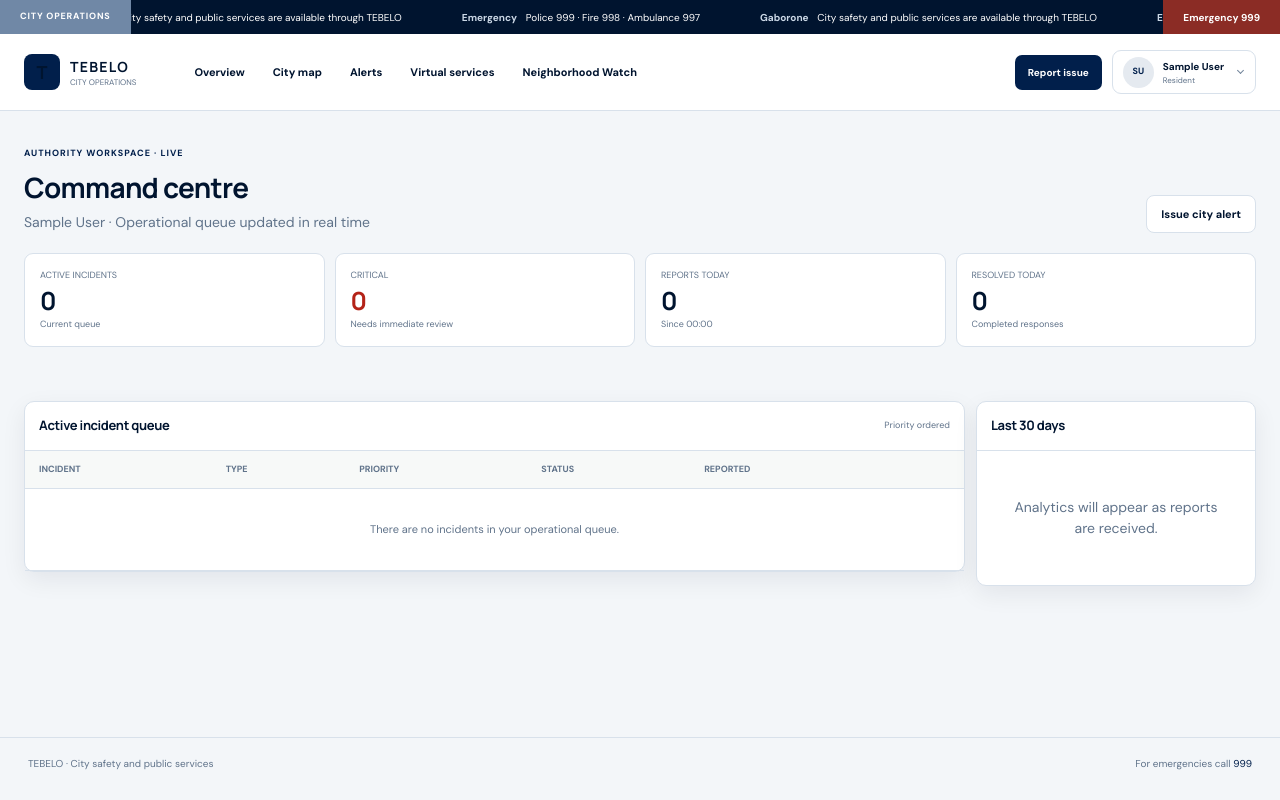
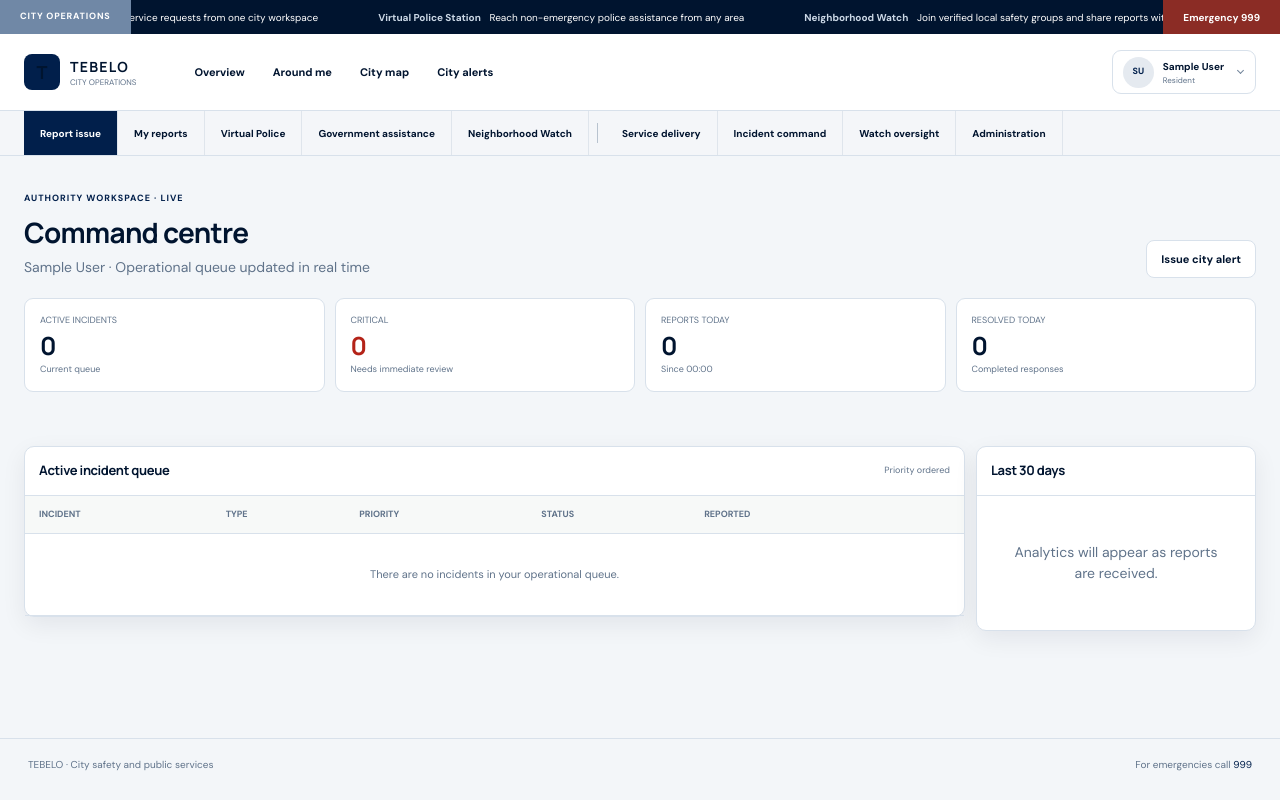
Before and after one commit to Yardsphuthego/tebelo-smart-city-platform, a Django app: page /command/ in a window 1280 px wide. Run offline with Django 5.2, Linux system fonts and the light colour scheme; the visitor is signed in with stand-in values (Sample User, id 1); data comes from the database, SQL or seed files in the repository; data that the repository does not hold is empty.

Commit message:
Expose platform actions across two navigation levels

```diff
--- a/accounts/tests.py
+++ b/accounts/tests.py
@@ -15,7 +15,7 @@ class PhoneAccountTests(TestCase):
         )
         self.client.force_login(resident)
         authenticated = self.client.get(reverse("home"))
-        self.assertContains(authenticated, "Open dashboard")
+        self.assertContains(authenticated, "My workspace")
         self.assertContains(authenticated, "Sign out")
         self.assertNotContains(authenticated, ">Sign in<")
 
--- a/config/settings.py
+++ b/config/settings.py
@@ -125,7 +125,7 @@ UNFOLD = {
     "SHOW_HISTORY": True,
     "SHOW_VIEW_ON_SITE": True,
     "BORDER_RADIUS": "10px",
-    "STYLES": [lambda request: static("css/admin.css")],
+    "STYLES": [lambda request: static("css/admin.css"), lambda request: static("css/admin-nav.css")],
     "SCRIPTS": [lambda request: static("js/loading.js")],
     "COLORS": {
         "primary": {
--- /dev/null
+++ b/static/css/workspace-nav.css
@@ -0,0 +1,48 @@
+/* Two visible navigation levels; account menus remain profile-only. */
+.workspace-service-nav {
+  align-items: center;
+  background: #f4f6f9;
+  border-top: 1px solid var(--line);
+  display: flex;
+  min-height: 44px;
+  overflow-x: auto;
+  padding: 0 max(24px, calc((100vw - 1500px) / 2));
+  scrollbar-width: thin;
+  white-space: nowrap;
+}
+.workspace-service-nav > a {
+  align-items: center;
+  border-right: 1px solid #dfe5ec;
+  color: var(--ink);
+  display: flex;
+  font-size: 10px;
+  font-weight: 650;
+  min-height: 44px;
+  padding: 0 16px;
+}
+.workspace-service-nav > a:first-child { background: #011f4b; color: #fff; }
+.workspace-service-nav > a:hover { background: #e8edf3; }
+.workspace-service-nav > a:first-child:hover { background: #0b3263; }
+.workspace-service-nav > span { background: #b8c3cf; flex: 0 0 auto; height: 20px; margin: 0 8px; width: 1px; }
+.workspace-theme-options { display: flex !important; flex-flow: row wrap; gap: 5px; padding: 10px 9px !important; }
+.workspace-theme-options > span { flex: 0 0 100%; padding: 0 0 5px !important; }
+.workspace-theme-options button { background: #f0f3f7; border: 1px solid var(--line); border-radius: 6px; color: var(--ink); cursor: pointer; font-size: 9px; padding: 7px 10px; }
+.workspace-theme-options button[aria-pressed="true"] { background: #011f4b; color: #fff; }
+.workspace-account-panel { min-width: 310px; }
+.workspace-site .app-main { min-height: calc(100vh - 218px); }
+.workspace-site .messages { top: 170px; }
+html[data-theme="dark"] .workspace-service-nav { background: #162131; border-color: #314052; }
+html[data-theme="dark"] .workspace-service-nav > a { border-color: #314052; color: #eef3f8; }
+html[data-theme="dark"] .workspace-service-nav > a:hover { background: #223147; }
+html[data-theme="dark"] .workspace-theme-options button { background: #182536; border-color: #314052; color: #eef3f8; }
+
+@media (max-width: 980px) {
+  .workspace-header .workspace-primary-nav { display: none; }
+  .workspace-service-nav { align-items: stretch; background: #fff; box-shadow: 0 18px 32px rgba(0,20,47,.13); display: none; flex-direction: column; max-height: calc(100vh - 102px); overflow: auto; padding: 8px 16px 18px; position: absolute; top: 102px; width: 100%; }
+  .workspace-service-nav.is-open { display: flex; }
+  .workspace-service-nav > a { border-bottom: 1px solid var(--line); border-right: 0; min-height: 43px; }
+  .workspace-service-nav > span { display: none; }
+  html[data-theme="dark"] .workspace-service-nav { background: #111b28; }
+  .workspace-site .messages { top: 112px; }
+  .workspace-site .app-main { min-height: calc(100vh - 174px); }
+}
--- a/static/js/app.js
+++ b/static/js/app.js
@@ -1,17 +1,17 @@
 const menuButton = document.querySelector('[data-workspace-menu-toggle]');
-const navigation = document.querySelector('[data-workspace-navigation]');
+const navigationRows = document.querySelectorAll('[data-workspace-navigation]');
 const account = document.querySelector('[data-workspace-account]');
 
 function closeMenus() {
-  if (navigation) navigation.classList.remove('is-open');
+  navigationRows.forEach((navigation) => navigation.classList.remove('is-open'));
   if (menuButton) menuButton.setAttribute('aria-expanded', 'false');
   if (account) account.removeAttribute('open');
 }
 
-if (menuButton && navigation) menuButton.addEventListener('click', () => {
-  const open = !navigation.classList.contains('is-open');
+if (menuButton && navigationRows.length) menuButton.addEventListener('click', () => {
+  const open = !Array.from(navigationRows).some((navigation) => navigation.classList.contains('is-open'));
   closeMenus();
-  navigation.classList.toggle('is-open', open);
+  navigationRows.forEach((navigation) => navigation.classList.toggle('is-open', open));
   menuButton.setAttribute('aria-expanded', String(open));
 });
 
@@ -19,4 +19,6 @@ document.addEventListener('click', (event) => {
   if (account && account.open && !account.contains(event.target)) account.removeAttribute('open');
 });
 document.addEventListener('keydown', (event) => { if (event.key === 'Escape') closeMenus(); });
-window.addEventListener('resize', () => { if (window.innerWidth > 980 && navigation) navigation.classList.remove('is-open'); });
+window.addEventListener('resize', () => {
+  if (window.innerWidth > 980) navigationRows.forEach((navigation) => navigation.classList.remove('is-open'));
+});
--- a/templates/base.html
+++ b/templates/base.html
@@ -8,7 +8,7 @@
   <link rel="preconnect" href="https://fonts.googleapis.com"><link rel="preconnect" href="https://fonts.gstatic.com" crossorigin>
   <link href="https://fonts.googleapis.com/css2?family=DM+Sans:wght@400;500;600;700&family=Manrope:wght@600;700&display=swap" rel="stylesheet">
   <script src="{% static 'js/theme.js' %}"></script>
-  <link rel="stylesheet" href="{% static 'css/app.css' %}">{% block head %}{% endblock %}
+  <link rel="stylesheet" href="{% static 'css/app.css' %}"><link rel="stylesheet" href="{% static 'css/workspace-nav.css' %}">{% block head %}{% endblock %}
 </head>
 <body class="workspace-site {% block body_class %}{% endblock %}">
   <a class="skip-link" href="#main">Skip to content</a>
@@ -18,7 +18,10 @@
         <strong>City operations</strong>
         <div class="civic-strip-viewport"><div class="civic-strip-track">
           {% for copy in '12' %}<div class="civic-strip-group">
-            {% for alert in ticker_alerts %}<span><b>{{ alert.title }}</b> {{ alert.summary|truncatechars:90 }}</span>{% empty %}<span><b>Gaborone</b> City safety and public services are available through TEBELO</span>{% endfor %}
+            {% for alert in ticker_alerts %}<span><b>{{ alert.title }}</b> {{ alert.summary|truncatechars:90 }}</span>{% endfor %}
+            <span><b>City service access</b> Submit and track service requests from one city workspace</span>
+            <span><b>Virtual Police Station</b> Reach non-emergency police assistance from any area</span>
+            <span><b>Neighborhood Watch</b> Join verified local safety groups and share reports with police</span>
             <span><b>Emergency</b> Police 999 · Fire 998 · Ambulance 997</span>
           </div>{% endfor %}
         </div></div>
@@ -27,23 +30,24 @@
       <div class="workspace-topnav">
         <a class="workspace-brand" href="{% url 'home' %}"><span class="brand-mark">T</span><span><strong>TEBELO</strong><small>City operations</small></span></a>
         <button class="workspace-menu-toggle" type="button" data-workspace-menu-toggle aria-expanded="false" aria-controls="workspace-navigation"><span></span><span></span><span></span><b>Menu</b></button>
-        <nav class="workspace-primary-nav" id="workspace-navigation" data-workspace-navigation aria-label="Workspace navigation">
-          <a href="{% url 'dashboard' %}">Overview</a><a href="{% url 'city_map' %}">City map</a><a href="{% url 'alerts' %}">Alerts</a><a href="{% url 'service_desks' %}">Virtual services</a><a href="{% url 'watch_groups' %}">Neighborhood Watch</a>
+        <nav class="workspace-primary-nav" id="workspace-navigation" data-workspace-navigation aria-label="Primary workspace navigation">
+          <a href="{% url 'dashboard' %}">Overview</a><a href="{% url 'around_me' %}">Around me</a><a href="{% url 'city_map' %}">City map</a><a href="{% url 'alerts' %}">City alerts</a>
         </nav>
         <div class="workspace-top-actions">
-          <a class="workspace-report-action" href="{% url 'report_incident' %}">Report issue</a>
           <details class="workspace-account-menu" data-workspace-account>
             <summary><span class="workspace-avatar">{{ user.first_name|first|default:'U' }}{{ user.last_name|first }}</span><span><strong>{{ user.get_full_name|default:user.phone_number|default:user.email }}</strong><small>{{ user.get_role_display }}</small></span><i></i></summary>
             <div class="workspace-account-panel">
               <header><small>Signed in</small><strong>{{ user.phone_number|default:user.email }}</strong></header>
-              <section><span>My workspace</span><a href="{% url 'dashboard' %}"><b>Overview</b><small>Personal city workspace</small></a><a href="{% url 'around_me' %}"><b>Around me</b><small>Nearby verified activity</small></a><a href="{% url 'my_reports' %}"><b>My reports</b><small>Track submitted reports</small></a><a href="{% url 'profile' %}"><b>Account settings</b><small>Profile and alert preferences</small></a></section>
-              <section><span>City services</span><a href="{% url 'report_incident' %}"><b>Report an incident</b><small>Safety or public-service issue</small></a><a href="{% url 'service_desks' %}"><b>Virtual public services</b><small>Police and government assistance</small></a><a href="{% url 'watch_groups' %}"><b>Neighborhood Watch</b><small>Community safety groups</small></a></section>
-              {% if user.is_authority %}<section><span>Authority operations</span><a href="{% url 'delivery_command' %}"><b>Service delivery</b><small>Cases, deadlines and handoffs</small></a><a href="{% url 'command_dashboard' %}"><b>Incident command</b><small>Operational incident queue</small></a>{% if can_manage_watch %}<a href="{% url 'watch_command' %}"><b>Watch oversight</b><small>Police community coordination</small></a>{% endif %}{% if user.is_staff %}<a href="{% url 'admin:index' %}"><b>Platform administration</b><small>System configuration and governance</small></a>{% endif %}</section>{% endif %}
+              <section><span>Profile</span><a href="{% url 'profile' %}"><b>Account settings</b><small>Personal details and alert preferences</small></a></section>
+              <section class="workspace-theme-options"><span>Appearance</span><button type="button" data-theme-option="light">Light</button><button type="button" data-theme-option="dark">Dark</button><button type="button" data-theme-option="system">System</button></section>
               <form method="post" action="{% url 'logout' %}">{% csrf_token %}<button>Sign out</button></form>
             </div>
           </details>
         </div>
       </div>
+      <nav class="workspace-service-nav" data-workspace-navigation aria-label="Services and operations navigation">
+        <a href="{% url 'report_incident' %}"><b>Report issue</b></a><a href="{% url 'my_reports' %}">My reports</a><a href="{% url 'service_desks' %}?desk=police">Virtual Police</a><a href="{% url 'service_desks' %}?desk=government">Government assistance</a><a href="{% url 'watch_groups' %}">Neighborhood Watch</a>{% if user.is_authority %}<span></span><a href="{% url 'delivery_command' %}">Service delivery</a><a href="{% url 'command_dashboard' %}">Incident command</a>{% if can_manage_watch %}<a href="{% url 'watch_command' %}">Watch oversight</a>{% endif %}{% if user.is_staff %}<a href="{% url 'admin:index' %}">Administration</a>{% endif %}{% endif %}
+      </nav>
     </header>
     {% if messages %}<div class="messages" role="status">{% for message in messages %}<div class="message {{ message.tags }}">{{ message }}</div>{% endfor %}</div>{% endif %}
     <main id="main" class="app-main">{% block content %}{% endblock %}</main>
--- a/templates/public_base.html
+++ b/templates/public_base.html
@@ -44,6 +44,7 @@
         <span></span><span></span><span></span><b>Menu</b>
       </button>
       <nav class="public-primary-nav" id="public-navigation" data-public-navigation aria-label="Primary navigation">
+        {% if user.is_authenticated %}<a class="public-nav-link" href="{% url 'dashboard' %}">My workspace</a>{% endif %}
         <details class="public-nav-dropdown">
           <summary>City services <i></i></summary>
           <div class="public-dropdown-panel">
@@ -67,6 +68,7 @@
         </details>
         <a class="public-nav-link" href="{% url 'city_map' %}">Explore Gaborone</a>
         <a class="public-nav-link" href="{% url 'alerts' %}">City status</a>
+        {% if user.is_authority %}<details class="public-nav-dropdown"><summary>Authority <i></i></summary><div class="public-dropdown-panel"><span>Authority operations</span><a href="{% url 'delivery_command' %}"><strong>Service delivery</strong><small>Cases, deadlines and handoffs</small></a><a href="{% url 'command_dashboard' %}"><strong>Incident command</strong><small>Operational incident queue</small></a>{% if can_manage_watch %}<a href="{% url 'watch_command' %}"><strong>Watch oversight</strong><small>Community policing coordination</small></a>{% endif %}{% if user.is_staff %}<a href="{% url 'admin:index' %}"><strong>Administration</strong><small>System management and governance</small></a>{% endif %}</div></details>{% endif %}
         <details class="public-nav-dropdown theme-dropdown">
           <summary><span class="account-label"><span class="theme-symbol">◐</span><span data-theme-label>System</span></span><i></i></summary>
           <div class="public-dropdown-panel theme-panel">
@@ -81,11 +83,7 @@
           <div class="public-dropdown-panel account-panel">
             {% if user.is_authenticated %}
               <span>Signed in as {{ user.phone_number|default:user.email }}</span>
-              <a href="{% url 'dashboard' %}"><strong>Open dashboard</strong><small>Your TEBELO workspace</small></a>
-              <a href="{% url 'my_reports' %}"><strong>My reports</strong><small>Track response progress</small></a>
-              <a href="{% url 'around_me' %}"><strong>Around me</strong><small>Nearby verified activity</small></a>
               <a href="{% url 'profile' %}"><strong>Account settings</strong><small>Profile and alert preferences</small></a>
-              {% if user.is_authority %}<span>Authority operations</span><a href="{% url 'delivery_command' %}"><strong>Service delivery</strong><small>Cases, deadlines and handoffs</small></a><a href="{% url 'command_dashboard' %}"><strong>Incident command</strong><small>Operational incident queue</small></a>{% if can_manage_watch %}<a href="{% url 'watch_command' %}"><strong>Watch oversight</strong><small>Community policing coordination</small></a>{% endif %}{% if user.is_staff %}<a href="{% url 'admin:index' %}"><strong>Platform administration</strong><small>System management and governance</small></a>{% endif %}{% endif %}
               <form method="post" action="{% url 'logout' %}">{% csrf_token %}<button class="public-signout" type="submit">Sign out</button></form>
             {% else %}
               <span>Resident and authority access</span>
--- a/templates/unfold/helpers/header.html
+++ b/templates/unfold/helpers/header.html
@@ -1,7 +1,8 @@
 {% load unfold %}
 <header class="tebelo-admin-header">
-  <section class="admin-civic-strip" aria-label="Current city operations information"><strong>City operations</strong><div><span>Gaborone command network · Live service accountability</span><span>Police 999 · Fire 998 · Ambulance 997</span></div><a href="{% url 'admin_delivery_engine' %}">Open delivery command</a></section>
+  <section class="admin-civic-strip" aria-label="Current city operations information"><strong>City operations</strong><div class="admin-ticker-viewport"><div class="admin-ticker-track">{% for copy in '12' %}<div class="admin-ticker-group"><span><b>Gaborone command</b> Live service accountability and coordinated authority response</span><span><b>Service delivery</b> Review acknowledgement, dispatch and resolution commitments</span><span><b>Community safety</b> Police can coordinate verified Neighborhood Watch groups</span><span><b>Emergency</b> Police 999 · Fire 998 · Ambulance 997</span></div>{% endfor %}</div></div><a href="{% url 'admin_delivery_engine' %}">Delivery command</a></section>
   <div class="bg-white border-b border-base-200 px-4 z-40 dark:bg-base-900 dark:border-base-800 dark:text-font-default-dark {% element_classes 'header' %}">
     <div class="flex items-center h-16 mx-auto max-w-none py-4 {% element_classes 'header_inner' %}"><div id="header-inner" class="flex items-center relative w-full"><div class="flex items-center w-full">{% block usertools %}{% if has_permission %}{% block welcome-msg %}{% include 'unfold/helpers/welcomemsg.html' %}{% endblock %}{% block userlinks %}{% include 'unfold/helpers/userlinks.html' %}{% endblock %}{% endif %}{% endblock %}</div></div></div>
   </div>
+  {% if has_permission %}<nav class="admin-platform-nav" aria-label="Administration navigation"><a href="{% url 'admin:index' %}">Overview</a><a href="{% url 'admin_delivery_engine' %}">Service delivery</a><a href="{% url 'admin:operations_incident_changelist' %}">Incidents</a><a href="{% url 'admin:operations_servicedeskcase_changelist' %}">Virtual services</a><a href="{% url 'admin:operations_neighborhoodwatchgroup_changelist' %}">Neighborhood Watch</a><a href="{% url 'admin:operations_alert_changelist' %}">Public alerts</a><i></i><a href="{% url 'admin:operations_organisation_changelist' %}">Organisations</a><a href="{% url 'admin:operations_serviceroutingpolicy_changelist' %}">Routing</a><a href="{% url 'admin:operations_dutyshift_changelist' %}">Duty shifts</a><a href="{% url 'admin:accounts_user_changelist' %}">Users & access</a><a href="{% url 'admin:operations_operationalrecommendation_changelist' %}">Governance</a><a href="{% url 'home' %}">Resident platform</a></nav>{% endif %}
 </header>
```
Also changed, not shown: operations/tests.py (+14 -1 lines), static/css/admin-nav.css (added, +22 -0 lines), templates/unfold/helpers/userlinks.html (+2 -5 lines).
